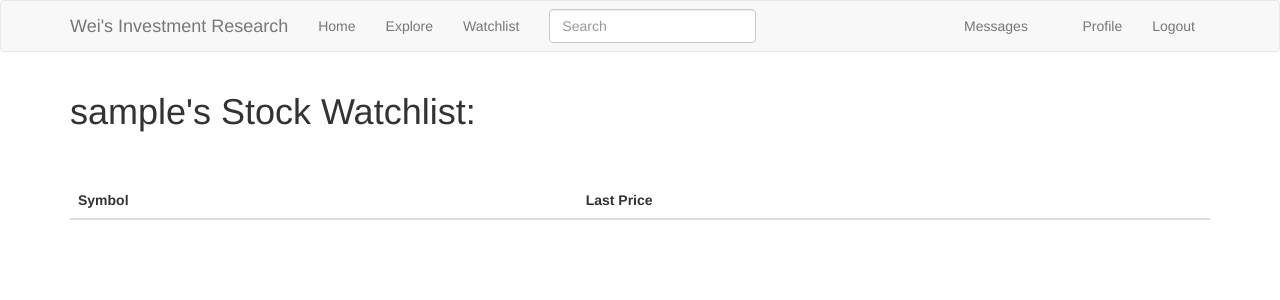
After one commit to Willamette-OR/invresearch, a Flask app: page /watchlist in a window 1280 px wide. The commit adds this page. Shown: the top 300 px of the page. Run offline with Flask 2, Linux system fonts and the light colour scheme; the visitor is signed in with stand-in values (Sample User, id 1); data comes from the database, SQL or seed files in the repository; data that the repository does not hold is empty; some libraries are stand-ins or nearby versions.

Commit message:
Added a page for viewing the stock watchlist

```diff
--- a/app/main/routes.py
+++ b/app/main/routes.py
@@ -409,3 +409,16 @@ def unwatch(symbol):
 
     # redirect to the stock profile page regardless
     return redirect(url_for('main.stock', symbol=symbol))
+
+
+@bp.route('/watchlist')
+@login_required
+def watchlist():
+    """
+    This view function handles requests to view stocks in the user's watchlist.
+    """
+
+    stocks = current_user.watched.order_by(Stock.symbol.asc()).all()
+
+    return render_template('watchlist.html', title='Watchlist',
+                           user=current_user, stocks=stocks)
--- a/app/templates/base.html
+++ b/app/templates/base.html
@@ -26,6 +26,7 @@
                 <ul class="nav navbar-nav">
                     <li><a href="{{ url_for('main.index') }}">Home</a></li>
                     <li><a href="{{ url_for('main.explore') }}">Explore</a></li>
+                    <li><a href="{{ url_for('main.watchlist') }}">Watchlist</a></li>
                 </ul>
                 {% if g.search_form %}
                     <form class="navbar-form navbar-left" action="{{ url_for('main.search') }}" method="GET">
--- /dev/null
+++ b/app/templates/watchlist.html
@@ -0,0 +1,27 @@
+{% extends 'base.html' %}
+
+
+{% block app_content %}
+<h1>
+    {{ user.username }}'s Stock Watchlist:
+</h1>
+<br><br>
+<table class="table table-hover table-striped">
+    <thead>
+        <th scope="col">Symbol</th>
+        <th scope="col">Last Price</th>
+    </thead>
+    <tbody>
+        {% for stock in stocks %}
+            <tr>
+                <th scope="row">
+                    <a href="{{ url_for('main.stock', symbol=stock.symbol) }}">
+                        {{ stock.symbol }}
+                    </a>
+                </th>
+                <td>$9999</td>
+            </tr>
+        {% endfor %}
+    </tbody>
+</table>
+{% endblock %}
```
